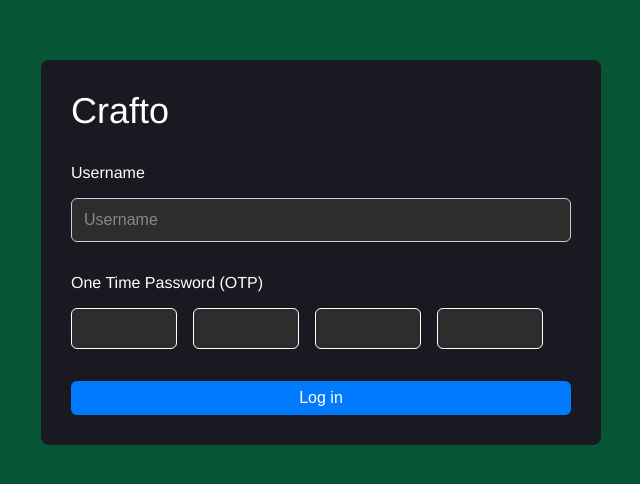
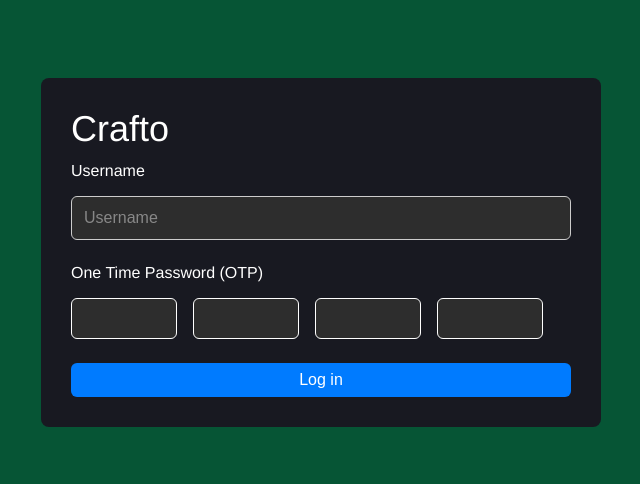
Before and after one commit to gauravkumarpradhan/WebAssignment, a React (Create React App) app: page /login-page in a window 1280 px wide. Shown: the part 148-632 px from the top of the page, without its empty margins (319-959 px from the left). Built offline with nearby package versions, Linux system fonts and the light colour scheme.

Commit message:
Completed Api Integration of Login Form

```diff
--- a/src/Components/Core/Input/index.js
+++ b/src/Components/Core/Input/index.js
@@ -1,6 +1,5 @@
 import React from "react";
 import styled from "styled-components";
-import Flex from "../Flex/Flex";
 import Text from "../../Text";
 
 const StyledInput = styled.input`
@@ -12,6 +11,7 @@ const StyledInput = styled.input`
     color: #fff;
     font-size: 1rem;
     box-sizing: border-box;
+    gap: 16px;
 
     &::placeholder {
         color: #888;
@@ -25,7 +25,7 @@ const StyledInput = styled.input`
 
 function Input({ label, type, placeholder, name, value, handleChange }) {
     return (
-        <Flex direction="column" gap={4}>
+        <div className="flex-col gap-4">
             <Text size={4}>{label}</Text>
             <StyledInput
                 type={type}
@@ -34,7 +34,7 @@ function Input({ label, type, placeholder, name, value, handleChange }) {
                 onChange={handleChange}
                 value={value}
             />
-        </Flex>
+        </div>
     );
 }
 
--- a/src/Components/Core/OtpGenerator/index.js
+++ b/src/Components/Core/OtpGenerator/index.js
@@ -3,8 +3,12 @@ import Flex from "../Flex/Flex";
 import StyledOtpInput from "./StyledOtpInput";
 import Text from "../../Text";
 
-export default function OtpInputWithValidation({ numberOfDigits }) {
-    const [otp, setOtp] = useState(new Array(numberOfDigits).fill(""));
+export default function OtpInputWithValidation({
+    numberOfDigits,
+    name,
+    handleChange: onOtpInputChange,
+}) {
+    const [otp, setOtp] = useState([]);
     const otpBoxReference = useRef([]);
 
     function handleChange(value, index) {
@@ -26,21 +30,23 @@ export default function OtpInputWithValidation({ numberOfDigits }) {
         }
     }
 
-    // useEffect(() => {
-    //     if (otp) {
-    //         handleChange({ name, value: Number(otp?.join("")) });
-    //     }
-    // }, [otp]);
+    useEffect(() => {
+        if (otp?.length > 0) {
+            onOtpInputChange({
+                target: { name, value: Number(otp?.join("")) },
+            });
+        }
+    }, [JSON.stringify(otp)]);
 
     return (
         <Flex gap={4} direction="column">
             <Text size={4}>One Time Password (OTP)</Text>
 
             <Flex gap={4} direction="row">
-                {otp.map((digit, index) => (
+                {[...new Array(4)].map((digit, index) => (
                     <StyledOtpInput
                         key={index}
-                        value={digit}
+                        value={otp?.[index]}
                         maxLength={1}
                         onChange={(e) => handleChange(e.target.value, index)}
                         onKeyUp={(e) => handleBackspaceAndEnter(e, index)}
--- a/src/Components/Login/index.js
+++ b/src/Components/Login/index.js
@@ -1,78 +1,79 @@
 import React, { useState } from "react";
-import Flex from "../Core/Flex/Flex";
 import OtpInputWithValidation from "../Core/OtpGenerator";
-import CardWrapper from "../Core/CardWrapper";
 import Text from "../Text";
 import Input from "../Core/Input";
 import Button from "../Core/Button";
-import { useDispatch, useSelector } from "react-redux";
+import { useDispatch } from "react-redux";
 import { dispatchLogin } from "../../store/reducers";
+import styled from "styled-components";
+
+const StyledLoginDiv = styled.div`
+    display: flex;
+    justify-content: center;
+    align-items: center;
+    height: 100vh;
+    background-color: #065535;
+
+    .login-form-section {
+        width: 500px;
+        background: #181921;
+        margin: auto;
+        padding: 30px;
+    }
+`;
 
 function Login() {
     const dispatch = useDispatch();
     const [loginFormValues, setLoginFormValues] = useState({
-        username: null,
-        otp: null,
+        username: "",
+        otp: "",
     });
 
-    function handleSubmit() {
+    function handleSubmit(event) {
+        event.preventDefault();
         dispatch(dispatchLogin(loginFormValues));
     }
 
     function handleFormFieldChange(event) {
-        event.preventDefault();
         setLoginFormValues({
             ...loginFormValues,
-            [event.target.name]: event.target.value,
+            [event.target.name]: event.target.value?.toString(),
         });
     }
 
-    console.log("Form Values ", loginFormValues);
-
     return (
-        <Flex
-            justify="center"
-            align="center"
-            height="100vh"
-            background="#065535"
-        >
-            <CardWrapper
-                stylesObject={{
-                    width: "500px",
-                    background: "#181921",
-                    margin: "auto",
-                    padding: "30px",
-                }}
-            >
-                <Flex direction="column" gap={8}>
+        <StyledLoginDiv>
+            <div className="card-wrapper login-form-section">
+                <div className="flex-col gap-3">
                     <Text size={9} variant={"white"}>
                         Crafto
                     </Text>
 
                     <form onSubmit={handleSubmit}>
-                        <Flex direction="column" gap={8}>
+                        <div className="flex flex-col gap-6">
                             <Input
                                 type="text"
                                 placeholder="Username"
                                 name="username"
                                 label="Username"
-                                value={loginFormValues?.username}
                                 handleChange={handleFormFieldChange}
                             />
 
                             <OtpInputWithValidation
                                 numberOfDigits={4}
                                 handleChange={handleFormFieldChange}
+                                name="otp"
+                                value={loginFormValues?.otp}
                             />
 
                             <Button variant="primary" type="submit">
                                 Log in
                             </Button>
-                        </Flex>
+                        </div>
                     </form>
-                </Flex>
-            </CardWrapper>
-        </Flex>
+                </div>
+            </div>
+        </StyledLoginDiv>
     );
 }
 
--- a/src/api.js
+++ b/src/api.js
@@ -8,8 +8,7 @@ const axiosInstance = axios.create({
 });
 
 export const login = async (payload) => {
-    const response = await axiosInstance.post("/login", payload);
-    return await response.data;
+    return await axiosInstance.post("/login", payload);
 };
 
 export const uploadMedia = async (file) => {
--- a/src/routes/index.js
+++ b/src/routes/index.js
@@ -3,10 +3,17 @@ import { Route, Routes, useNavigate } from "react-router-dom";
 import { LOGIN_PAGE_ROUTE, QUOTE_LISTING_ROUTE } from "./constant";
 import Login from "../Components/Login";
 import { useSelector } from "react-redux";
+import QuoteListingSection from "../Components/QuoteListingSection";
 
 function RoutesSection() {
     const token = useSelector((storeData) => storeData?.appStore?.token);
     const navigate = useNavigate();
+
+    useEffect(() => {
+        if (!token) {
+            navigate(LOGIN_PAGE_ROUTE);
+        }
+    }, []);
 
     useEffect(() => {
         if (token) {
@@ -14,14 +21,13 @@ function RoutesSection() {
         }
     }, [token]);
 
-    useEffect(() => {
-        navigate(LOGIN_PAGE_ROUTE);
-    }, []);
-
     return (
         <Routes>
             <Route path={LOGIN_PAGE_ROUTE} element={<Login />} />
-            <Route path={QUOTE_LISTING_ROUTE} element={<></>} />
+            <Route
+                path={QUOTE_LISTING_ROUTE}
+                element={<QuoteListingSection />}
+            />
             <Route />
         </Routes>
     );
--- a/src/store/reducers.js
+++ b/src/store/reducers.js
@@ -18,7 +18,9 @@ const appSlice = createSlice({
 export const dispatchLogin = createAsyncThunk(
     "app/login",
     async (payload, { dispatch }) => {
+        console.log("The payload is ", payload);
         const response = await login(payload);
+
         if (response) {
             dispatch(setUserToken(response));
         }
--- a/src/style.css
+++ b/src/style.css
@@ -8,3 +8,43 @@ body {
     margin: 0;
     padding: 0;
 }
+
+.card-wrapper {
+    border-radius: 8px;
+    padding: 8px 12px;
+    cursor: pointer;
+}
+
+/* Flex Classes */
+
+.flex-col {
+    display: flex;
+    flex-direction: column;
+}
+
+.flex-row {
+    display: flex;
+    flex-direction: row;
+}
+
+/* Flex Gaps */
+
+.gap-2 {
+    gap: 8px;
+}
+
+.gap-3 {
+    gap: 12px;
+}
+
+.gap-4 {
+    gap: 16px;
+}
+
+.gap-5 {
+    gap: 20px;
+}
+
+.gap-6 {
+    gap: 24px;
+}
```
